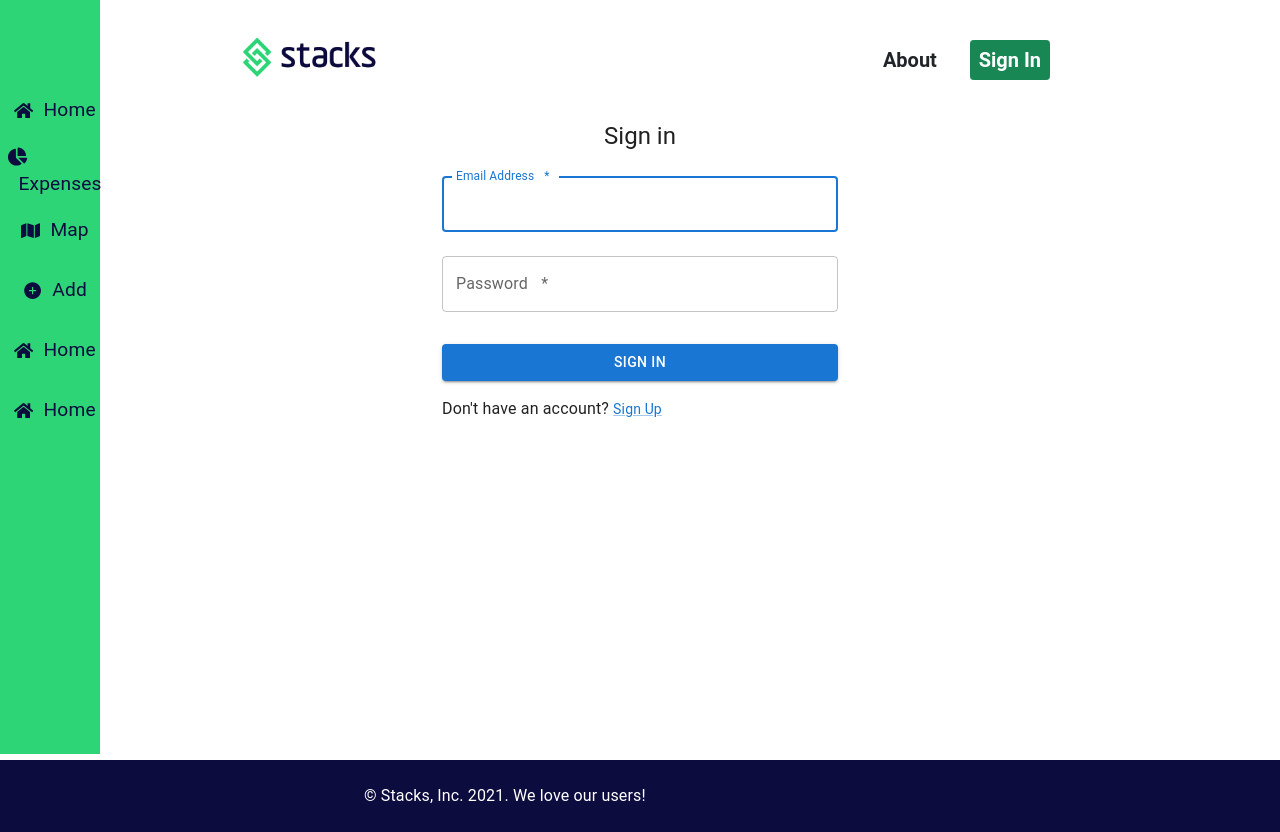
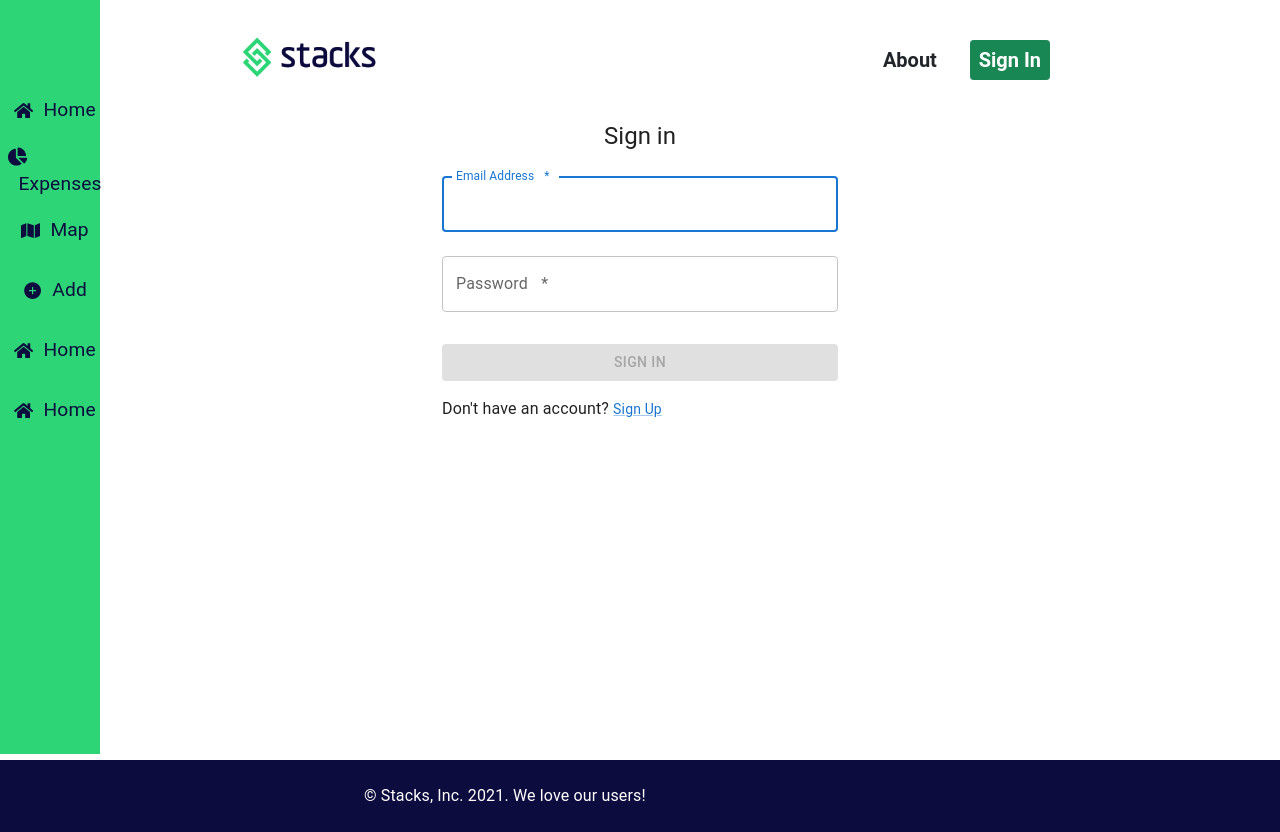
Before and after one commit to KanishDabreo/Stacks, a React (Create React App) app in the folder frontend/: page /login in a window 1280 px wide. Built offline with nearby package versions, Linux system fonts and the light colour scheme; the HTML template or start-up script is replaced by a standard one.

Commit message:
Initialize localStorage with user data

```diff
--- a/frontend/src/components/Login.jsx
+++ b/frontend/src/components/Login.jsx
@@ -12,15 +12,13 @@ import { useNavigate } from 'react-router-dom';
 import axios from 'axios';
 
 
-const theme = createTheme();
 
-export default function Login(props) {
+export default function Login() {
+  const theme = createTheme();
   const [ email, setEmail ] = useState("");
   const [ password, setPassword ] = useState("");
-  const [ user, setUser ] = useState("");
 
   const navigate = useNavigate();
-  const myRef = {};
 
   const handleSubmit = async (event) => {
     event.preventDefault();
@@ -31,7 +29,8 @@ export default function Login(props) {
     try {
       const { data } = await axios.post(loginURL, loginData);
       console.log("data from Login:", data);
-      navigate('/', { state: data } );
+      localStorage.setItem('userSession', JSON.stringify(data));
+      navigate('/dashboard');
     } catch (error) {
       console.log("error: =========", error );
     }
@@ -56,7 +55,6 @@ export default function Login(props) {
             <TextField
               margin="normal"
               required
-              inputRef={myRef}
               fullWidth
               id="email"
               label="Email Address"
@@ -69,7 +67,6 @@ export default function Login(props) {
             <TextField
               margin="normal"
               required
-              inputRef={myRef}
               fullWidth
               name="password"
               value={password}
@@ -84,7 +81,9 @@ export default function Login(props) {
               fullWidth
               variant="contained"
               sx={{ mt: 3, mb: 2 }}
-              onClick={() => {myRef.current.reportValidity()}}
+              disabled={
+              email.length === 0 ||
+              password.length === 0}
             >
               Sign In
             </Button>
```
